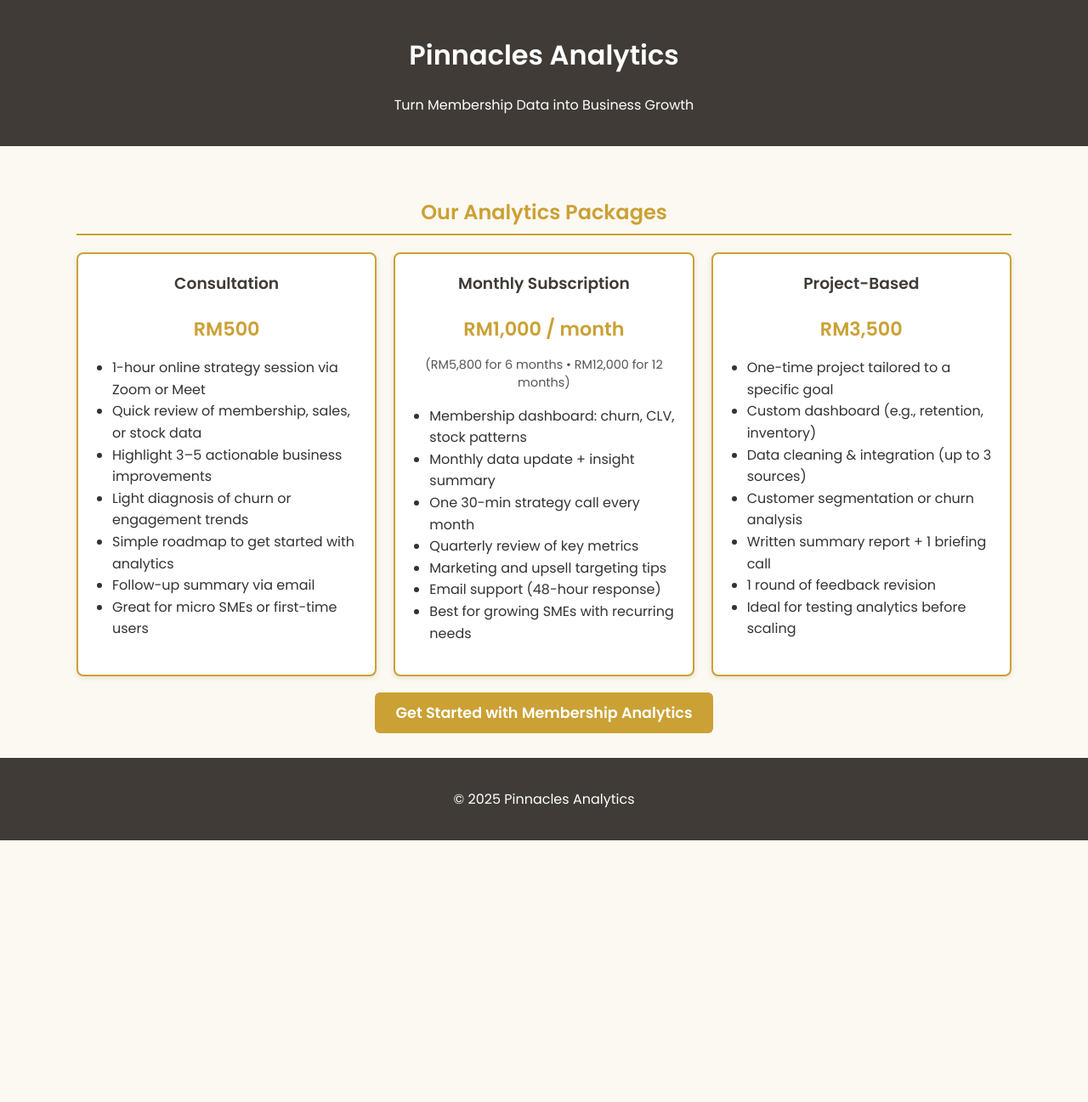
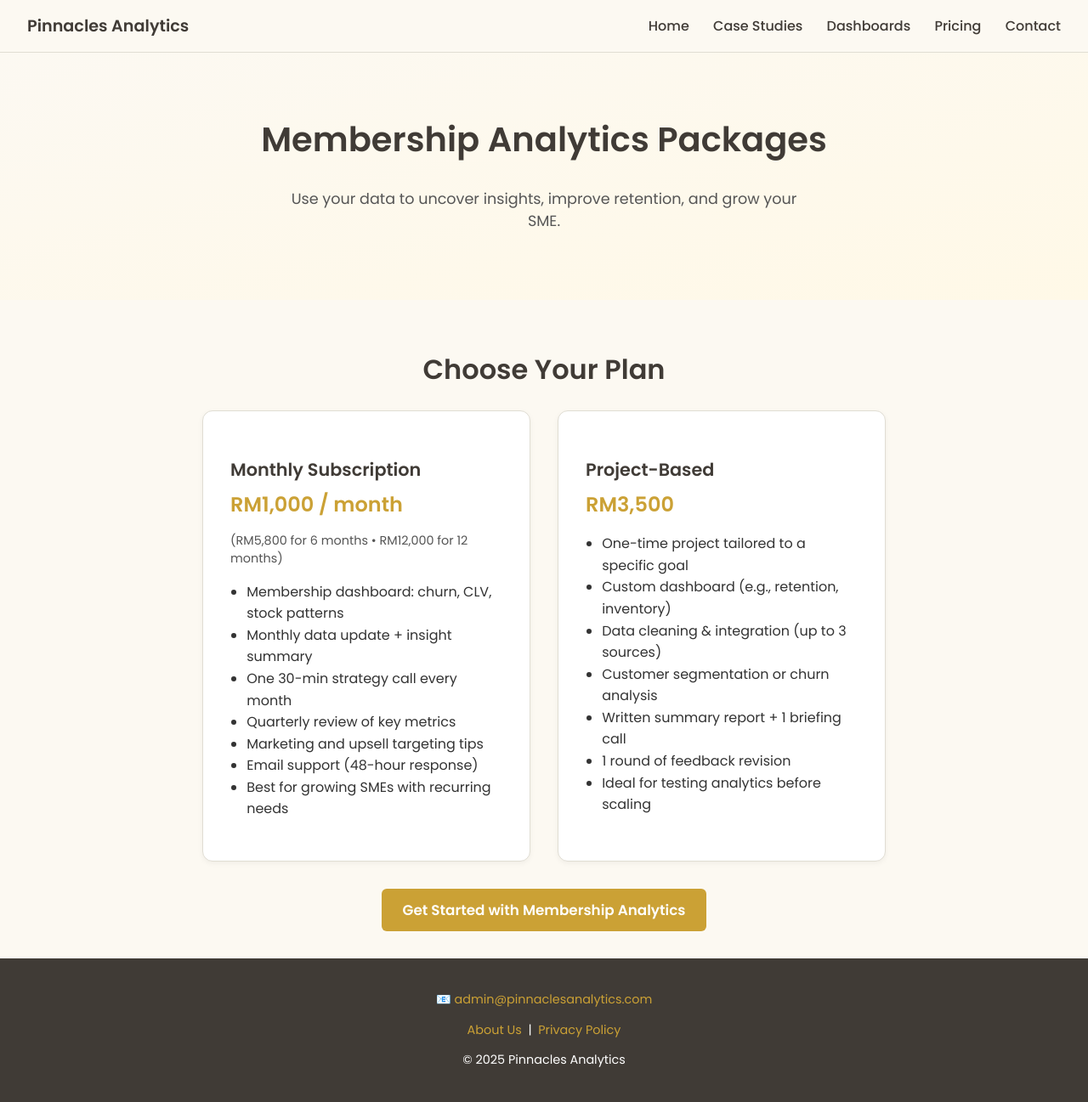
Before and after one commit to lyven81/pinnacles-learning-website, a Jekyll site: the page pricing.html, which Jekyll copies as it is, in a window 1280 px wide. Shown: the whole page at 85% size. Built offline with Jekyll 4.4.1, drawn with Linux system fonts in a browser that asks for light colours; before the commit the page ends 989 px from its top, so only the background shows below that.

Commit message:
Update pricing.html

```diff
--- a/pricing.html
+++ b/pricing.html
@@ -2,121 +2,208 @@
 <html lang="en">
 <head>
   <meta charset="UTF-8" />
-  <meta name="viewport" content="width=device-width, initial-scale=1.0"/>
-  <title>Pricing | Pinnacles Analytics</title>
-  <link href="https://fonts.googleapis.com/css2?family=Poppins:wght@400;500;600&display=swap" rel="stylesheet">
+  <meta name="viewport" content="width=device-width, initial-scale=1.0" />
+  <title>Pinnacles Analytics | Friendly Data Help</title>
+  <link href="https://fonts.googleapis.com/css2?family=Poppins:wght@400;500;600&display=swap" rel="stylesheet" />
   <style>
-    body {
+    html, body {
+      height: 100%;
+      margin: 0;
       font-family: 'Poppins', sans-serif;
-      margin: 0;
-      padding: 0;
       background-color: #FCF9F2;
       color: #333;
     }
-    header, footer {
+
+    body {
+      display: flex;
+      flex-direction: column;
+    }
+
+    .navbar {
+      display: flex;
+      justify-content: space-between;
+      align-items: center;
+      background-color: #FCF9F2;
+      padding: 1rem 2rem;
+      border-bottom: 1px solid #e0ddd3;
+    }
+
+    .navbar .brand {
+      font-size: 1.2rem;
+      font-weight: 600;
+      color: #403B36;
+    }
+
+    .navbar nav a {
+      margin-left: 1.5rem;
+      text-decoration: none;
+      color: #403B36;
+      font-weight: 500;
+    }
+
+    .navbar nav a:hover {
+      color: #CBA135;
+    }
+
+    header {
       text-align: center;
-      background-color: #403B36;
-      color: white;
-      padding: 20px;
+      padding: 4rem 1rem 3rem;
+      background: linear-gradient(to bottom right, #FCF9F2, #fff9e7);
     }
+
+    header h1 {
+      font-size: 2.5rem;
+      color: #403B36;
+      margin-top: 0.5rem;
+    }
+
+    header p {
+      font-size: 1.1rem;
+      color: #555;
+      max-width: 600px;
+      margin: 1rem auto 2rem;
+    }
+
     .container {
-      max-width: 1100px;
+      max-width: 1200px;
       margin: 0 auto;
-      padding: 40px 20px;
-    }
-    h2 {
-      color: #CBA135;
-      border-bottom: 2px solid #CBA135;
-      padding-bottom: 8px;
+      padding: 2rem 1rem;
       text-align: center;
     }
+
+    h2 {
+      color: #403B36;
+      font-size: 2rem;
+      margin-bottom: 1.5rem;
+    }
+
     .pricing-grid {
-      display: grid;
-      grid-template-columns: repeat(auto-fit, minmax(300px, 1fr));
-      gap: 20px;
-      margin-top: 20px;
+      display: flex;
+      flex-wrap: wrap;
+      justify-content: center;
+      gap: 2rem;
     }
+
     .pricing-card {
-      background: white;
-      border: 2px solid #CBA135;
-      border-radius: 8px;
-      padding: 20px;
-      box-shadow: 0 2px 6px rgba(0,0,0,0.1);
-      transition: transform 0.2s ease;
+      background: #FFFFFF;
+      border: 1px solid #e0ddd3;
+      border-radius: 12px;
+      padding: 2rem;
+      width: 320px;
+      box-shadow: 0 2px 6px rgba(0, 0, 0, 0.05);
+      text-align: left;
     }
-    .pricing-card:hover {
-      transform: translateY(-5px);
+
+    .pricing-card h3 {
+      color: #403B36;
+      font-size: 1.3rem;
+      margin-bottom: 0.5rem;
     }
-    .pricing-card h3 {
-      text-align: center;
-      color: #403B36;
-      margin: 0 0 10px;
-    }
-    .pricing-card p.price {
-      text-align: center;
-      font-size: 1.4rem;
+
+    .pricing-card .price {
+      font-size: 1.5rem;
       font-weight: bold;
       color: #CBA135;
-      margin-bottom: 10px;
+      margin: 0.5rem 0;
     }
-    .pricing-card p.sub-price {
-      text-align: center;
+
+    .pricing-card .sub-price {
       font-size: 0.9rem;
       color: #555;
-      margin-bottom: 15px;
+      margin-bottom: 1rem;
     }
+
     .pricing-card ul {
-      list-style: disc;
-      padding-left: 20px;
+      padding-left: 1.2rem;
       line-height: 1.6;
     }
-    .get-started {
-      display: block;
-      text-align: center;
-      margin-top: 30px;
-    }
-    .get-started a {
+
+    .cta-button {
+      display: inline-block;
+      margin-top: 2rem;
       background-color: #CBA135;
       color: white;
       text-decoration: none;
       padding: 12px 25px;
       border-radius: 6px;
-      font-size: 1.1rem;
       font-weight: 600;
+      font-size: 1.05rem;
       transition: background-color 0.3s ease;
     }
-    .get-started a:hover {
+
+    .cta-button:hover {
       background-color: #b08e2e;
+    }
+
+    .spacer {
+      flex: 1;
+    }
+
+    footer {
+      background-color: #403B36;
+      color: white;
+      text-align: center;
+      padding: 1.5rem;
+      font-size: 0.9rem;
+    }
+
+    footer a {
+      color: #CBA135;
+      text-decoration: none;
+    }
+
+    footer a:hover {
+      text-decoration: underline;
+    }
+
+    @media (max-width: 768px) {
+      .navbar {
+        flex-direction: column;
+        align-items: flex-start;
+      }
+
+      .navbar nav {
+        margin-top: 0.5rem;
+      }
+
+      header h1 {
+        font-size: 2rem;
+      }
+
+      .pricing-card {
+        width: 100%;
+      }
+
+      .cta-button {
+        font-size: 1rem;
+        padding: 10px 20px;
+      }
     }
   </style>
 </head>
 <body>
+
+  <div class="navbar">
+    <div class="brand">Pinnacles Analytics</div>
+    <nav>
+      <a href="index.html">Home</a>
+      <a href="case-studies.html">Case Studies</a>
+      <a href="dashboard.html">Dashboards</a>
+      <a href="pricing.html">Pricing</a>
+      <a href="contact.html">Contact</a>
+    </nav>
+  </div>
+
   <header>
-    <h1>Pinnacles Analytics</h1>
-    <p>Turn Membership Data into Business Growth</p>
+    <h1>Membership Analytics Packages</h1>
+    <p>Use your data to uncover insights, improve retention, and grow your SME.</p>
   </header>
 
   <div class="container">
-    <section class="section">
-      <h2>Our Analytics Packages</h2>
+    <h2>Choose Your Plan</h2>
     <div class="pricing-grid">
 
-        <!-- Consultation Package -->
-        <div class="pricing-card">
-          <h3>Consultation</h3>
-          <p class="price">RM500</p>
-          <ul>
-            <li>1-hour online strategy session via Zoom or Meet</li>
-            <li>Quick review of membership, sales, or stock data</li>
-            <li>Highlight 3–5 actionable business improvements</li>
-            <li>Light diagnosis of churn or engagement trends</li>
-            <li>Simple roadmap to get started with analytics</li>
-            <li>Follow-up summary via email</li>
-            <li>Great for micro SMEs or first-time users</li>
-          </ul>
-        </div>
-
-        <!-- Monthly Subscription Package -->
+      <!-- Monthly Subscription -->
       <div class="pricing-card">
         <h3>Monthly Subscription</h3>
         <p class="price">RM1,000 / month</p>
@@ -132,7 +219,7 @@
         </ul>
       </div>
 
-        <!-- Project-Based Package -->
+      <!-- Project-Based -->
       <div class="pricing-card">
         <h3>Project-Based</h3>
         <p class="price">RM3,500</p>
@@ -149,15 +236,19 @@
 
     </div>
 
-      <!-- Get Started Button -->
-      <div class="get-started">
-        <a href="payment.html">Get Started with Membership Analytics</a>
-      </div>
-    </section>
+    <a class="cta-button" href="payment.html">Get Started with Membership Analytics</a>
   </div>
 
+  <div class="spacer"></div>
+
   <footer>
+    <p>📧 <a href="mailto:admin@pinnaclesanalytics.com">admin@pinnaclesanalytics.com</a></p>
+    <p>
+      <a href="about.html">About Us</a> &nbsp;|&nbsp;
+      <a href="privacy-policy.html">Privacy Policy</a>
+    </p>
     <p>© 2025 Pinnacles Analytics</p>
   </footer>
+
 </body>
 </html>
```
Lines whose indentation alone changed are shown as unchanged.
